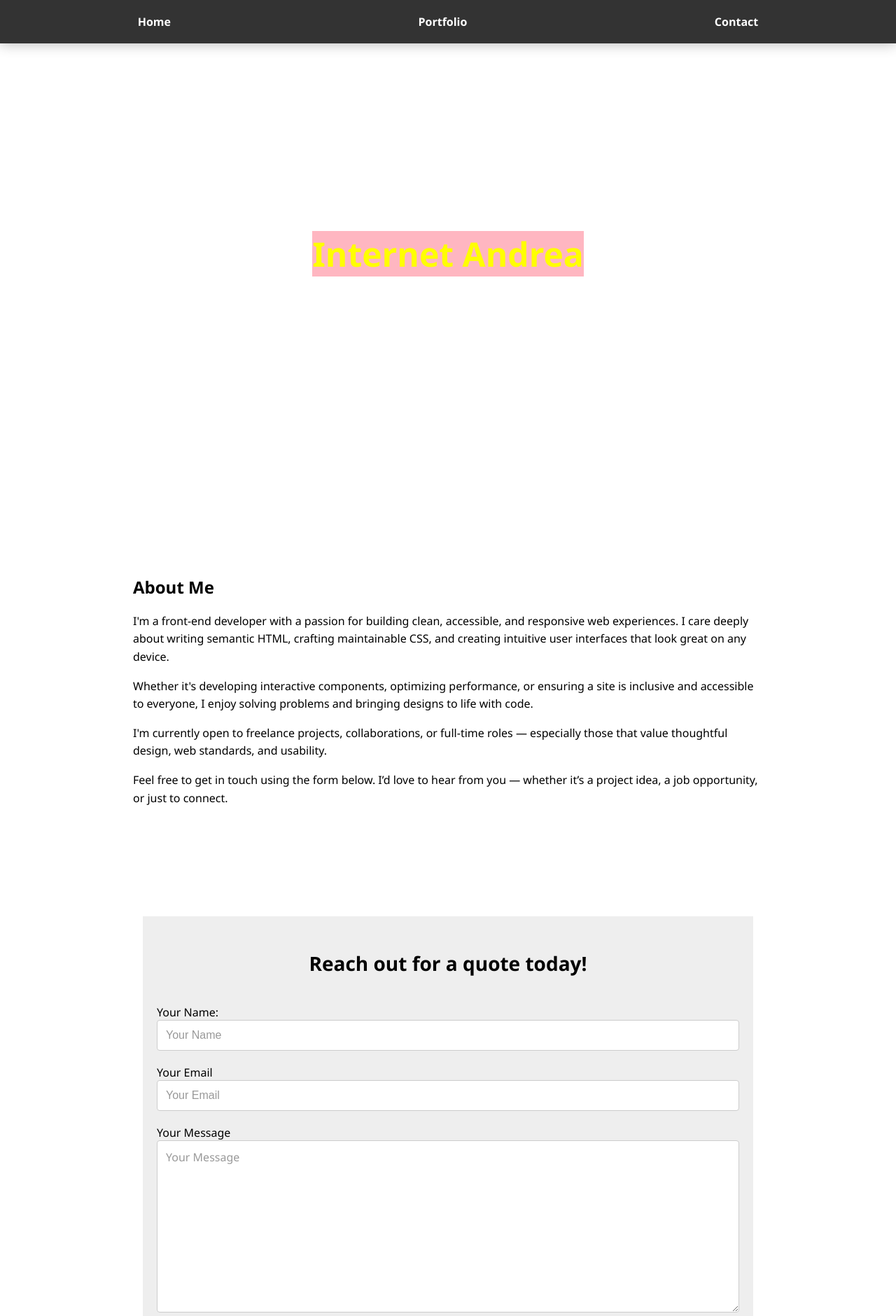
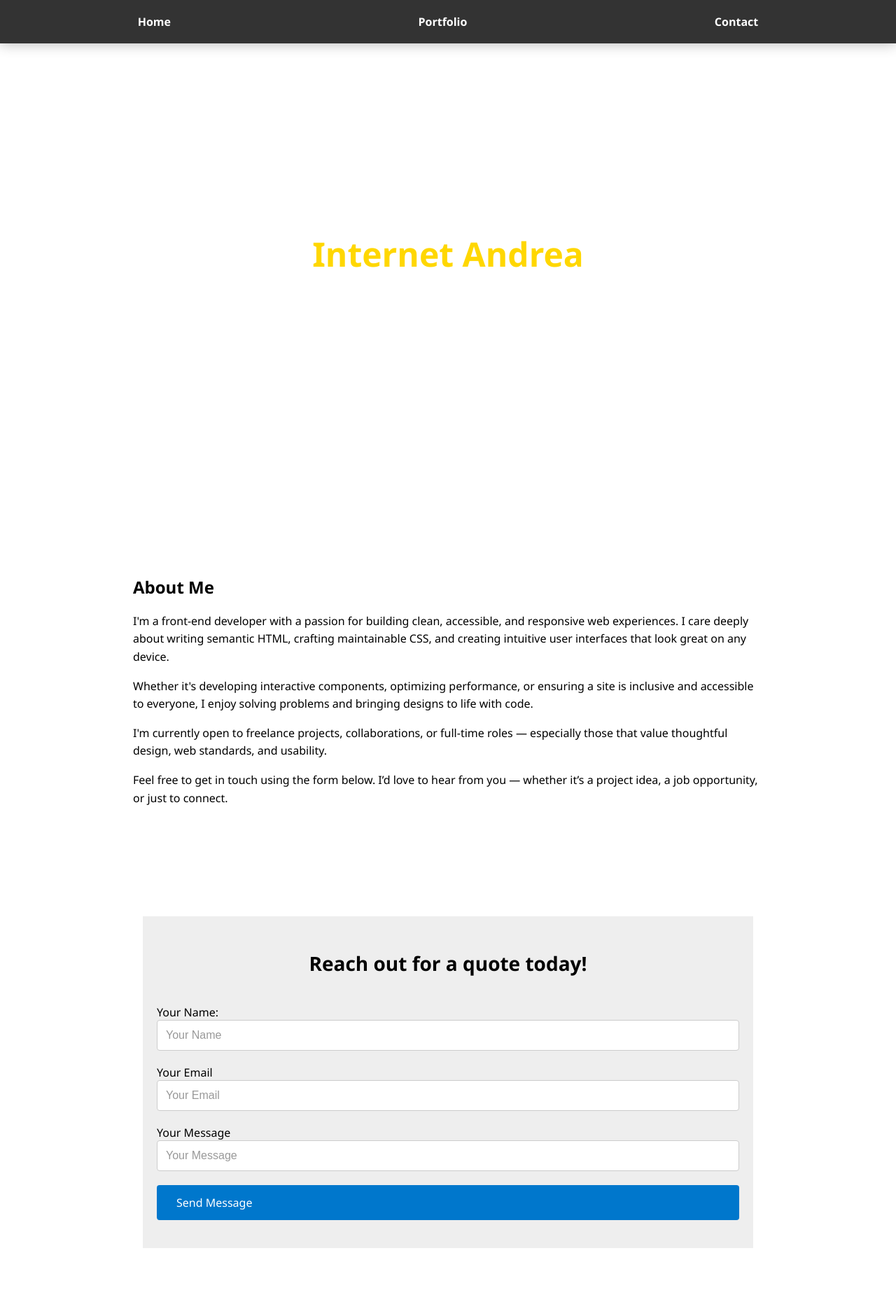
Before and after one commit to awitherow24/m5-hw5-witherow-ashley, a plain HTML site: page index.html in a window 1280 px wide. Shown: the top 1880 px of the page at 70% size. Drawn offline with Linux system fonts and the light colour scheme.

Commit message:
changed colors

```diff
--- a/index.html
+++ b/index.html
@@ -54,7 +54,8 @@
         <label for="Your Email">Your Email</label>
         <input id="Your Email" type="email" placeholder="Your Email" />
         <label for="Your Message">Your Message</label>
-        <textarea rows="10" placeholder="Your Message"></textarea>
+        <input id="Your Message" rows="10" placeholder="Your Message"></textarea>
+        <label for="Send Message"></label>
         <div class="submit-btn">Send Message</div>
       </form>
     </div>
--- a/styles.css
+++ b/styles.css
@@ -39,14 +39,13 @@ body {
   display: flex;
   align-items: center;
   justify-content: center;
-  color: yellow;
+  color: gold;
   text-align: center;
 }
 
 .hero h1 {
   font-size: 48px;
   margin: 0;
-  background-color: lightpink;
 }
 
 .content {
```
